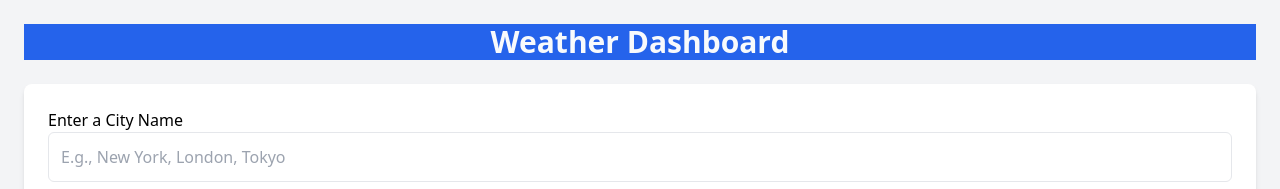
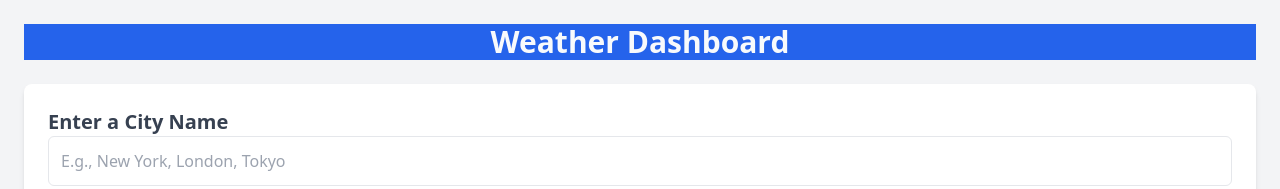
Before and after one commit to sumitkumar108/Weather_App, a website: page index.html in a window 1280 px wide. Shown: the top 189 px of the page. Drawn offline with nearby package versions, Linux system fonts and the light colour scheme; files that its build step writes are made by us from their sources.

Commit message:
Added css class

```diff
--- a/index.html
+++ b/index.html
@@ -17,7 +17,7 @@
     <div class="bg-white shadow-md rounded-lg p-6">
       <!-- Input for city search -->
       <div class="mb-6">
-        <label for="city" class="text-pretty " class="text-base">Enter a City Name </label>
+        <label for="city"  class="text-xl font-bold text-gray-700 mb-4" >Enter a City Name </label>
         <input id="city-input" type="text" class="w-full p-3 border rounded-md" placeholder="E.g., New York, London, Tokyo">
         <button id="search-btn" onclick="fetchWeather()" class="w-full bg-blue-600 text-white p-3 mt-2 rounded-md">Search</button>
         <button  id="use-location-btn" onclick="fetchWeatherByLocation()" class="w-full bg-gray-300 text-black p-3 mt-2 rounded-md">Use Current Location</button>
```
